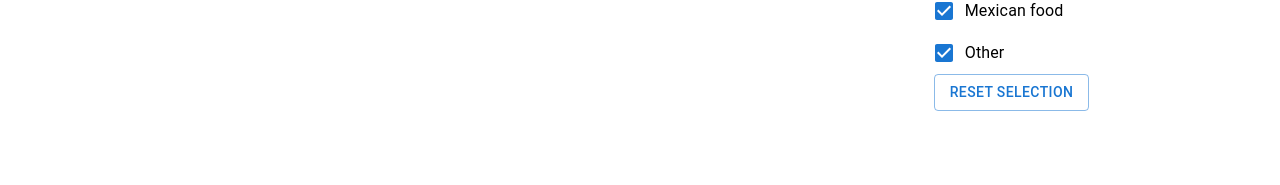
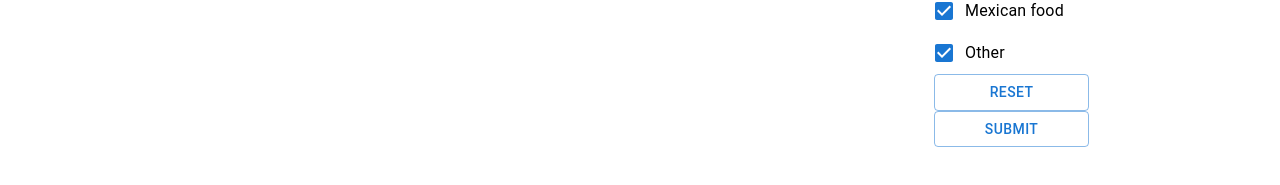
Before and after one commit to CS222-UIUC/course-project-team46, a React (Create React App) app in the folder client/: page / in a window 1280 px wide. Shown: the part 407-592 px from the top of the page. Built offline with nearby package versions, Linux system fonts and the light colour scheme; no server answers.

Commit message:
Change Filter: fix wrong name, add a submit button

```diff
--- a/client/src/components/Filter/index.js
+++ b/client/src/components/Filter/index.js
@@ -2,26 +2,27 @@ import React from 'react';
 import { Checkbox, FormControl, FormControlLabel, FormGroup, FormLabel, Button } from '@mui/material';
 
 function Filter(props) {
-  const { allCuisines, selectedCuisines, handleCuisineChange, handleClearSelection } = props;
+  const { allTypes, selectedTypes, handleTypeChange, handleResetSelection, handleSubmitSelection } = props;
 
   return (
     <FormControl component="fieldset">
         <FormLabel component="legend">Cuisine</FormLabel>
         <FormGroup>
-            {allCuisines.map((cuisine) => (
+            {allTypes.map((cuisine) => (
                 <FormControlLabel
                     key={cuisine}
                     control={
                         <Checkbox
-                            checked={selectedCuisines[cuisine]}
-                            onChange={() => handleCuisineChange(cuisine)}
+                            checked={selectedTypes[cuisine]}
+                            onChange={() => handleTypeChange(cuisine)}
                         />
                     }
                     label={cuisine}
                 />
             ))}
         </FormGroup>
-        <Button variant="outlined" onClick={handleClearSelection}>Reset Selection</Button>
+        <Button variant="outlined" onClick={handleResetSelection}>Reset</Button>
+        <Button variant="outlined" onClick={handleSubmitSelection}>Submit</Button>
     </FormControl>
   );
 }
--- a/client/src/components/RestaurantListWithFilter/index.js
+++ b/client/src/components/RestaurantListWithFilter/index.js
@@ -4,46 +4,40 @@ import { Grid } from '@mui/material';
 import RestaurantList from '../RestaurantList';
 import Filter from '../Filter';
 
-const allCuisines = ['fastfood', 'Japanese food', 'Chinese food', 'Grill', 'Korean food', 'Thai food', 'India food', 'Mexican food', 'Other'];
+const allTypes = ['fastfood', 'Japanese food', 'Chinese food', 'Grill', 'Korean food', 'Thai food', 'India food', 'Mexican food', 'Other'];
 
 function RestaurantListWithFilter(props) {
-    const { restaurantData, page, maxPage, order, orderBy, handleRequestSort, handleChangePage } = props;
+    const { restaurantData, page, setPage, maxPage, order, orderBy, handleRequestSort, handleChangePage, setSelectedTypesString } = props;
 
-    const [selectedCuisines, setSelectedCuisines] = useState(
-        allCuisines.reduce((acc, cuisine) => {
-            acc[cuisine] = true;
+    const [selectedTypes, setSelectedTypes] = useState(
+        allTypes.reduce((acc, type) => {
+            acc[type] = true;
             return acc;
         }, {})
     );
 
-    const [selectedAllCuisines, setSelectedAllCuisines] = useState(true);
-
-    const handleCuisineChange = (cuisineName) => {
-        setSelectedCuisines((prevState) => ({
+    const handleTypeChange = (typeName) => {
+        setSelectedTypes((prevState) => ({
             ...prevState,
-            [cuisineName]: !prevState[cuisineName],
+            [typeName]: !prevState[typeName],
         }));
-        setSelectedAllCuisines(Object.values(selectedCuisines).every((selected) => selected));
     };
 
-    const handleClearSelection = () => {
-        setSelectedCuisines((prevState) =>
-            allCuisines.reduce((acc, cuisine) => {
-                acc[cuisine] = true;
-                return acc;
-            }, {})
+    const handleResetSelection = () => {
+        setSelectedTypes(
+            Object.fromEntries(allTypes.map((type) => [type, true]))
         );
-        setSelectedAllCuisines(true);
+        setSelectedTypesString('All');
     };
 
-    // Filter out restaurants that do not contain the currently selected cuisine
-    const filteredRestaurantData = restaurantData.filter((restaurant) => {
-        if (selectedAllCuisines) {
-            return true;
-        } else {
-            return selectedCuisines[restaurant.restaurant_type];
-        }
-    });
+    const handleSubmitSelection = () => {
+        setSelectedTypesString(
+            Object.keys(selectedTypes)
+                .filter((type) => selectedTypes[type])
+                .join(',')
+        );
+        setPage(1);
+    };
 
     return (
         <Grid container spacing={2}>
@@ -63,10 +57,11 @@ function RestaurantListWithFilter(props) {
             </Grid>
             <Grid item xs={3} >
                 <Filter
-                    allCuisines={allCuisines}
-                    selectedCuisines={selectedCuisines}
-                    handleCuisineChange={handleCuisineChange}
-                    handleClearSelection={handleClearSelection}
+                    allTypes={allTypes}
+                    selectedTypes={selectedTypes}
+                    handleTypeChange={handleTypeChange}
+                    handleResetSelection={handleResetSelection}
+                    handleSubmitSelection={handleSubmitSelection}
                 />
             </Grid>
         </Grid>
--- a/client/src/pages/HomePage/index.js
+++ b/client/src/pages/HomePage/index.js
@@ -12,27 +12,30 @@ function HomePage(props) {
     const [order, setOrder] = useState('desc');
     const [orderBy, setOrderBy] = useState('rate');
 
-    // 这里注意 API 是 0-index or 1-index
+    // Need to check API is 0-index or 1-index
     const [page, setPage] = useState(1);
 
     const [maxPage, setMaxPage] = useState(1);
 
     const [restaurantData, setRestaurantData] = useState([]);
 
+    const [selectedTypesString, setSelectedTypesString] = useState('All');
+
     useEffect(() => {
         const fetchData = async () => {
-            const response = await axios.get(`${process.env.REACT_APP_API_URL}/api/restaurant/list?page=${page}&sortField=${orderBy}&sortOrder=${order}`);
+            const response = await axios.get(`${process.env.REACT_APP_API_URL}/api/restaurant/list?page=${page}&sortField=${orderBy}&sortOrder=${order}&type=${selectedTypesString}`);
 
             // console.log(order);
             // console.log(orderBy);
             // console.log(page);
+            console.log(selectedTypesString);
 
             setMaxPage(response.data.maxPage); // Get the maxPage from the API response
             setRestaurantData(response.data.data); // Get data from the API response
         };
 
         fetchData();
-    }, [order, orderBy, page]);
+    }, [order, orderBy, page, selectedTypesString]);
 
     const handleRequestSort = (event, property) => {
         const isAsc = orderBy === property && order === 'asc';
@@ -55,11 +58,13 @@ function HomePage(props) {
                             <RestaurantListWithFilter
                                 restaurantData={restaurantData}
                                 page={page}
+                                setPage={setPage}
                                 maxPage={maxPage}
                                 order={order}
                                 orderBy={orderBy}
                                 handleRequestSort={handleRequestSort}
                                 handleChangePage={handleChangePage}
+                                setSelectedTypesString={setSelectedTypesString}
                             />
                         </Grid>
                         <Grid item xs={0.5} />
```
